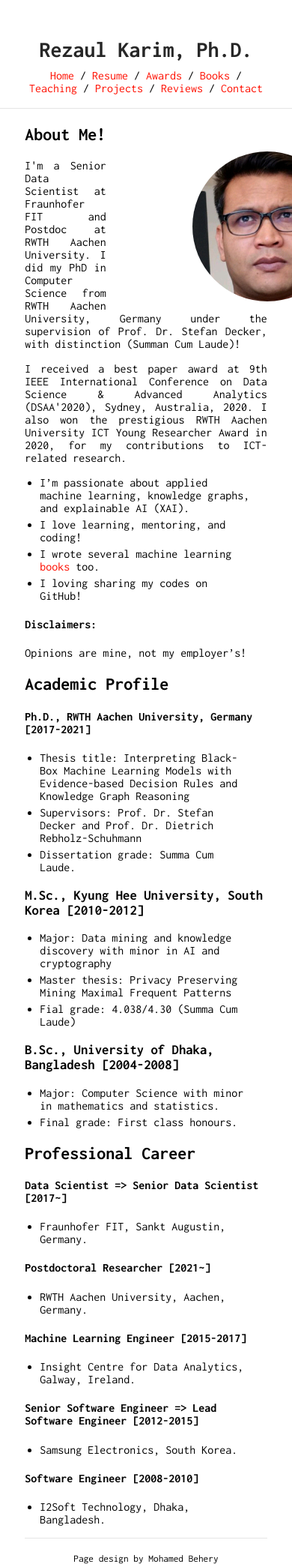
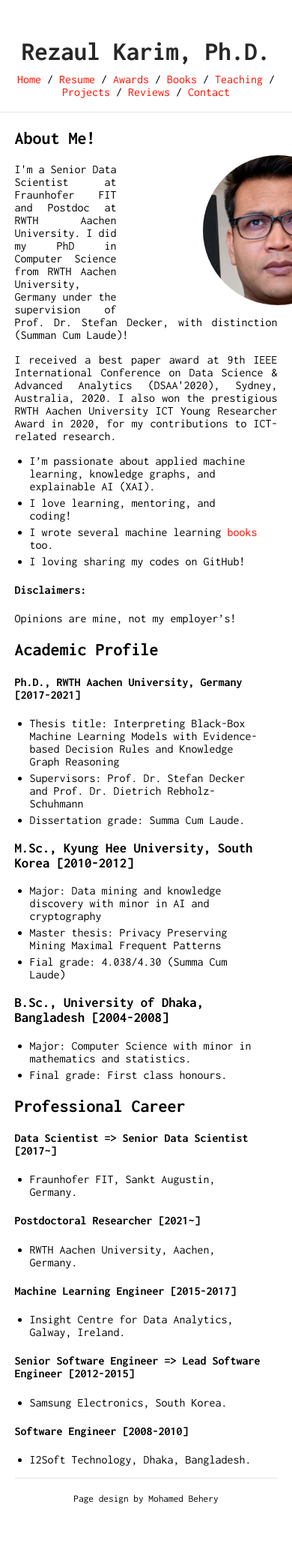
Before and after one commit to rezacsedu/rezacsedu.github.io, a Jekyll site: the page built from index.md, in a window 390 px wide. Shown: the whole page at 75% size. Built offline with Jekyll 4.4.1, drawn with Linux system fonts in a browser that asks for light colours; our own code applies the rules of GitHub Pages for plain Markdown files; after the commit the page ends 2006 px from its top, so only the background shows below that.

Commit message:
Update _style.scss

```diff
--- a/_sass/_style.scss
+++ b/_sass/_style.scss
@@ -33,7 +33,7 @@ hr {
  */
 
 #author-name {
-    font-size: 30px;
+    font-size: 35px;
     color: #272727;
     display: inline-block;
 }
@@ -83,23 +83,23 @@ hr {
 
 /* Mobile */
 
-@media (max-width: 800px) {
+@media (max-width: 900px) {
     .container {
         max-width: $med-width;
         transition: 0.3s ease all;
     }
 }
 
-@media (max-width: 650px) {
+@media (max-width: 750px) {
     .container {
-        max-width: 83%;
+        max-width: 90%;
     }
     .navbar-ul {
         margin-top: 5px;
     }
 }
 
-@media (max-width: 500px) {
+@media (max-width: 600px) {
 	.navbar {
 		text-align: center;
 		padding: 50px 0px 0px 0px;
```
